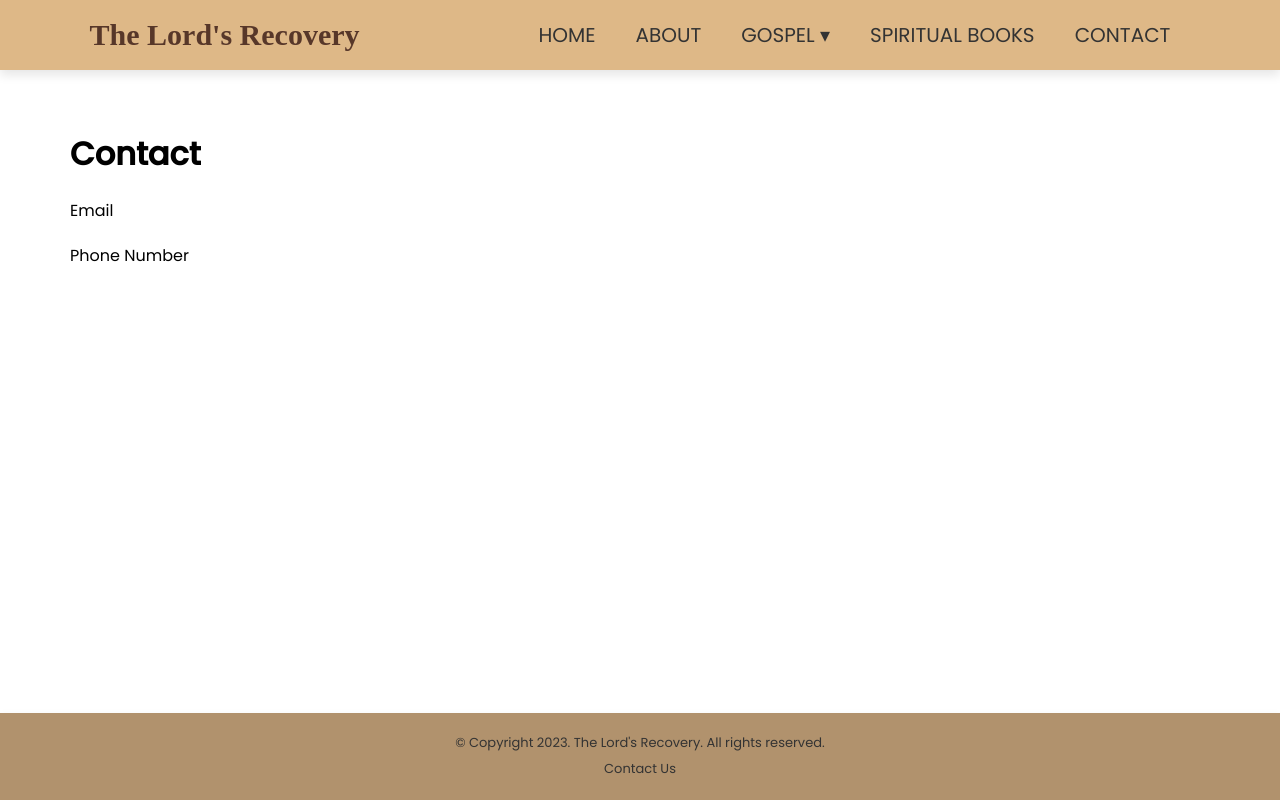
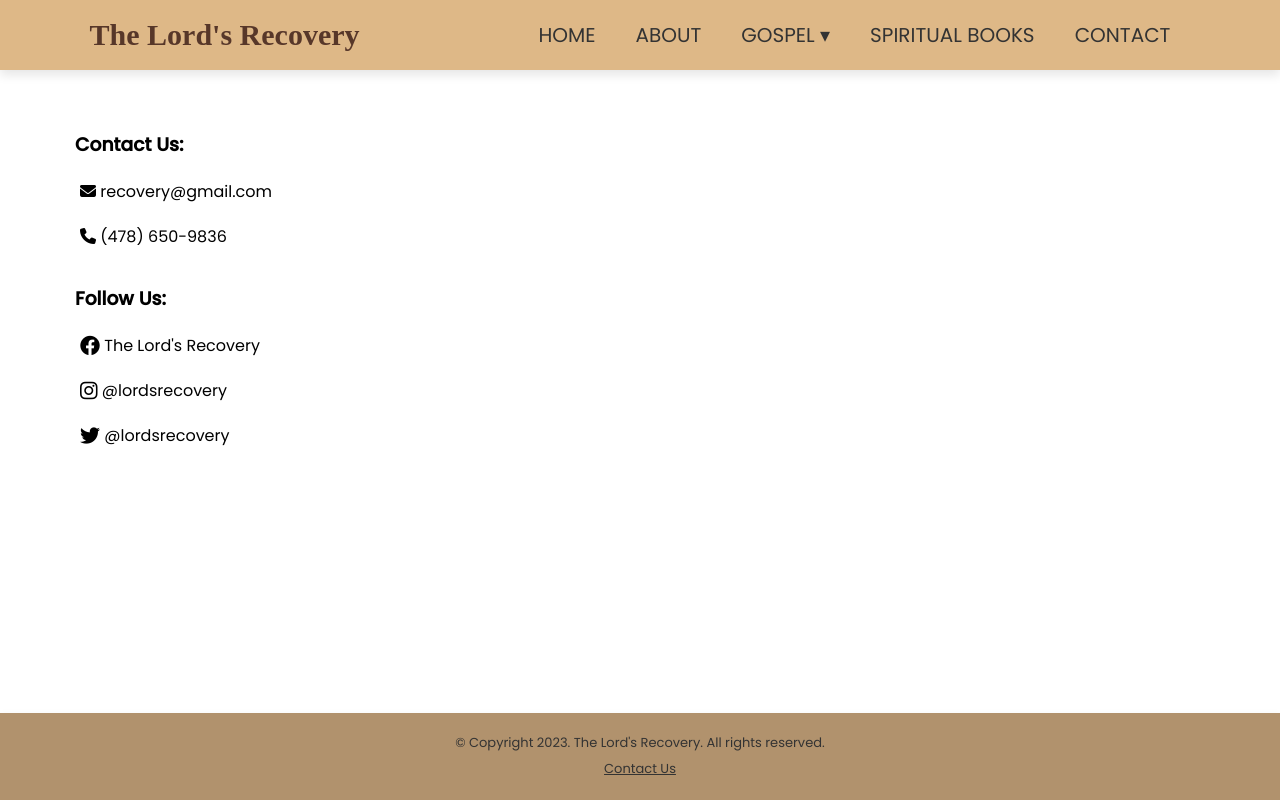
Before and after one commit to devnexuss/devnexuss, a plain HTML site: page contact.html in a window 1280 px wide. Drawn offline with Linux system fonts and the light colour scheme.

Commit message:
My Final Upload

```diff
--- a/contact.html
+++ b/contact.html
@@ -4,6 +4,7 @@
     <meta charset="UTF-8">
     <meta http-equiv="X-UA-Compatible" content="IE=edge">
     <meta name="viewport" content="width=device-width, initial-scale=1.0">
+    <link rel="stylesheet" href="https://cdnjs.cloudflare.com/ajax/libs/font-awesome/6.4.0/css/all.min.css" integrity="sha512-iecdLmaskl7CVkqkXNQ/ZH/XLlvWZOJyj7Yy7tcenmpD1ypASozpmT/E0iPtmFIB46ZmdtAc9eNBvH0H/ZpiBw==" crossorigin="anonymous" referrerpolicy="no-referrer">
     <link rel="stylesheet" href="style.css">
     <style>
         @import url('https://fonts.googleapis.com/css2?family=Poppins:wght@400;500&display=swap');
@@ -34,11 +35,16 @@
 
     </header>
     <main class="content">
-      <div class="inner-text-content"></div>
-        <h1>Contact</h1>
+      <div class="inner-text-contact">
+        <h3>Contact Us:</h3>
+        <p><i class="fa-solid fa-envelope"></i> recovery@gmail.com</p>
+        <p><i class="fa-solid fa-phone"></i> (478) 650-9836</p><br>
 
-        <p>Email</p>
-        <p>Phone Number</p>
+        <h3>Follow Us:</h3>
+        <p><i class="fa-brands fa-facebook fa-lg"></i> The Lord's Recovery</p>
+        <p><i class="fa-brands fa-instagram fa-lg"></i> @lordsrecovery</p>
+        <p><i class="fa-brands fa-twitter fa-lg"></i> @lordsrecovery</p>
+      </div>
     </main>
 
     <footer>
--- a/style.css
+++ b/style.css
@@ -5,15 +5,15 @@
     text-decoration: none;
 }
 
-.background-image-page{
+.background-image-page {
     min-height: 100vh;
-    background:url(media/IMG_5346.JPG) no-repeat;
+    background:url('media/IMG_5346.JPG') no-repeat;
     background-attachment: fixed;
     background-size: cover;
     background-position: center;
 }
 
-header{
+header {
     position: fixed;
     top:0; left:0; right:0;
     background: burlywood;
@@ -25,36 +25,35 @@ header{
     z-index: 1000;
 }
 
-header .logo{
+header .logo {
     font-weight: bolder;
     font-size: 30px;
     font-family: 'Playfair Display', serif;
     color: #250707ba;
-    box-shadow: rgba(0,0,.1,.1);
 }
 
-header .navbar ul{
+header .navbar ul {
     list-style: none;
 }
 
-header .navbar ul li{
+header .navbar ul li {
     position: relative;
     float: left;
 }
 
-header .navbar ul li a{
+header .navbar ul li a {
     font-size: 20px;
     padding: 20px;
     color: #333;
     display: block;
 }
 
-header .navbar ul li a:hover{
+header .navbar ul li a:hover {
     background: rgb(159, 130, 91);
     color: #fff;
 }
 
-header .navbar ul li ul{
+header .navbar ul li ul {
     position: absolute;
     left:0;
     width: 200px;
@@ -62,21 +61,21 @@ header .navbar ul li ul{
     display: none;
 }
 
-header .navbar ul li ul li{
+header .navbar ul li ul li {
     width:100%;
     border-top: 1px solid rgba(0,0,0,.1);
 }
 
 header .navbar ul li:focus-within > ul,
-header .navbar ul li:hover > ul{
+header .navbar ul li:hover > ul {
     display: initial;
 }
 
-#menu-bar{
+#menu-bar {
     display: none;
 }
 
-header label{
+header label {
     font-size:20px;
     color: #333;
     cursor:pointer;
@@ -85,7 +84,7 @@ header label{
 
 
 
-@media (max-width:991px){
+@media (max-width:1100px) {
 
     header{
         padding:20px;
@@ -115,36 +114,20 @@ header label{
     }
 }
 
-section{
+section {
     height: 100vh;
     align-items: center;
     justify-content: center;
     position: relative;
 }
 
-/* .home-content {
-    display: flex;
-    text-align: center;
-    max-width:700px;
-    width:100%;
-    margin: auto;
-    height: 50vh;
-    align-items: center;
-    justify-content: center;
-    /* position: absolute;
-    right: 0;
-    left: 0;
-    top: 0;
-    bottom: 0; */
-    /* padding-top: 200px;
-} */
 
-.home-content{
+.home-content {
     text-align: center;
     padding-top: 300px;
 }
 
-.home-content h1{
+.home-content h1 {
     font-size: 60px;
     color: #302a15d8;
     font-weight: 550;
@@ -153,12 +136,12 @@ section{
     transition: 0.5s;
 }
 
-.home-content h1:hover{
+.home-content h1:hover {
     -webkit-text-stroke: 2px #302a15d8;
     color: transparent;
 }
 
-.home-content a{
+.home-content a {
     text-decoration: none;
     display: inline-block;
     color: #f1edddd8;
@@ -170,7 +153,7 @@ section{
     background-color: #786d47d8;
 }
 
-.home-content a:hover{
+.home-content a:hover {
     color: #f1edddd8;
     background-color: #322e1fd8;
 }
@@ -189,49 +172,15 @@ section{
     }
   }
 
-/* .home-content h1{
-    font-size: 60px;
-    color: #302a15d8;
-    font-weight: 550;
-    font-family: 'Playfair Display', serif;
-    font-style: italic;
-    transition: 0.5s;
-    justify-content: center;
-    /* position: absolute;
-    right: 0;
-    left: 0;
-    top: 0;
-    bottom: 0; */
-    /* padding: 22px 30px;
-    /* width: 400px;  */
-
-
-/* .home-content h1:hover{
-    -webkit-text-stroke: 2px #302a15d8;
-    color: transparent;
-} */
-
-/* .home-content a{
-    text-decoration: none;
-    display: inline-block;
-    color: #302a15d8;
-    font-size: 24px;
-    border: 2px solid #302a15d8;
-    padding: 14px 70px;
-    border-radius: 50px;
-    margin-top: 50px;
-}  */
-
-
 
 /* CONTENT PAGE */
 
-html{
+html {
    height: 100%;
    box-sizing: border-box;
 }
 
-.body{
+.body {
    min-height: 100%;
    display: flex;
    position: relative;
@@ -240,7 +189,7 @@ html{
    box-sizing: inherit;
 }
 
-.sidebar{
+.sidebar {
     min-width: 250px;
     background-color: blanchedalmond;
     display: flex;
@@ -253,19 +202,19 @@ html{
     box-shadow: 0 5px 10px rgba(0,0,0,.1);
 }
 
-main{
+main {
     width: 80%;
     margin: 0 auto;
     padding-top: 32px;
 }
 
-.content{
+.content {
     flex-grow: 1;
     padding: 20px;
     height: 100%;
     margin-top: 80px;
-    margin-left: 20px;
-    margin-right: 20px;
+    margin-left: 30px;
+    margin-right: 30px;
 }
 
 .content h1 {
@@ -273,29 +222,36 @@ main{
     margin-bottom: 20px;
     margin-left: 30px;
     margin-right: 30px;
-  }
+}
 
 .content p {
     text-align: justify;
     margin-top: 20px;
+    margin-bottom: 10px;
     margin-left: 30px;
     margin-right: 30px;
-    margin-bottom: 10px;
-  }
+}
 
-.inner-text-sidebar{
+.inner-text-sidebar {
     font-weight: 200;
     font-size: 16px;
     margin: auto;
 }
 
-.inner-text-content{
+.inner-text-content {
     font-weight: 200;
     font-size: 16px;
     margin: auto;
 }
 
-.inner-text-books p{
+video {
+    width: 100%;
+    margin-top: 25px;
+    margin-left: 10px;
+    margin-right: 10px;
+}
+
+.inner-text-books p {
     font-weight: 200;
     font-size: 16px;
     margin: auto;
@@ -304,49 +260,58 @@ main{
     margin-bottom: 10px;
 }
 
-.unordered-list ul{
+.inner-text-contact {
+    margin-top: 30px;
+}
+
+.inner-text-contact h3 {
+    margin-left: 25px;
+}
+
+.unordered-list ul {
     text-align: justify;
     margin-top: 20px;
 }
 
-.unordered-list ul li{
+.unordered-list ul li {
     text-align: justify;
     margin-left: 45px;
     margin-right: 45px;
 }
 
-.ordered-list ol{
+.ordered-list ol {
     text-align: justify;
     margin-top: 20px;
   }
 
-.ordered-list ol li{
+.ordered-list ol li {
     text-align: justify;
     margin-left: 45px;
     margin-right: 45px;
 }
 
-.ordered-list-books ol{
+.ordered-list-books ol {
     text-align: justify;
     margin-top: 20px;
   }
 
-.ordered-list-books ol li{
+.ordered-list-books ol li {
     text-align: justify;
     margin-left: 45px;
     margin-right: 45px;
     margin-bottom: 10px;
 }
 
-.ordered-list-books ol li a{
+.ordered-list-books ol li a {
     color: rgba(114, 78, 26, 0.918);
 }
 
-.ordered-list-books ol li a:hover{
+.ordered-list-books ol li a:hover {
     color: rgb(13, 22, 105);
+    text-decoration: underline;
 }
 
-.image-content{
+.image-content {
     text-align:center;
     margin-top: 15px;
     margin-bottom: 15px;
@@ -367,7 +332,7 @@ img {
     }
 }
 
-footer{
+footer {
     background: rgb(177, 146, 109);
     box-shadow: 0 5px 10px rgba(0,0,0,.1);
     font-size: 18px;
@@ -380,16 +345,17 @@ footer{
     width: 100%;
 }
 
-footer p{
+footer p {
     color: #333;
     font-size: small;
 }
 
-footer a{
+footer a {
     color: #333;
     font-size: small;
+    text-decoration: underline;
 }
 
-footer a:hover{
+footer a:hover {
     color: #e6dbdb;
 }
```
Also changed, not shown: content2.html (+3 -1 lines), gospel.html (+6 -0 lines).
